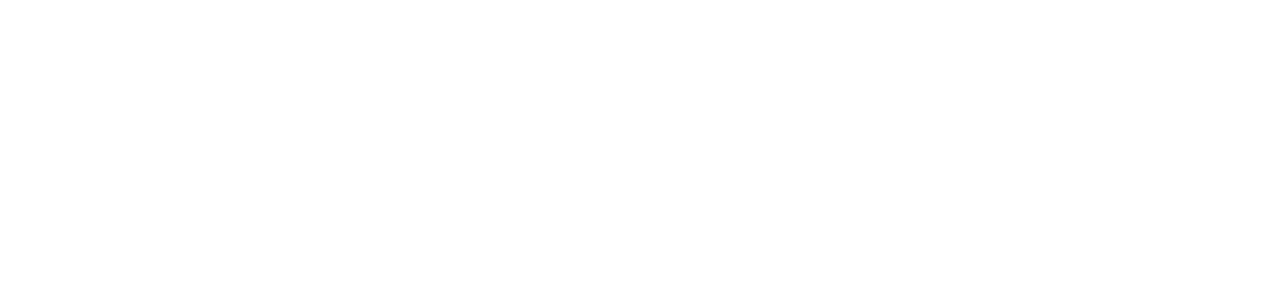
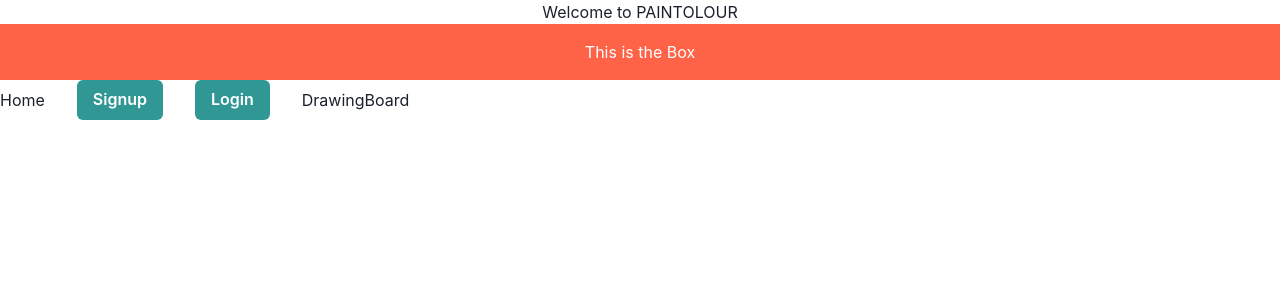
Before and after one commit to jhugray/colouring, a React (Create React App) app in the folder client/: page / in a window 1280 px wide. Shown: the top 300 px of the page. Built offline with nearby package versions, Linux system fonts and the light colour scheme.

Commit message:
Added Chakra, home landing page so route went somewhere first

```diff
--- a/client/package.json
+++ b/client/package.json
@@ -6,11 +6,15 @@
   "dependencies": {
     "@apollo/client": "^3.5.7",
     "@apollo/react-hooks": "^4.0.0",
+    "@chakra-ui/react": "^1.8.0",
+    "@emotion/react": "^11.7.1",
+    "@emotion/styled": "^11.6.0",
     "@testing-library/jest-dom": "^4.2.4",
     "@testing-library/react": "^9.3.2",
     "@testing-library/user-event": "^7.1.2",
     "apollo-server-express": "^2.15.0",
     "bootstrap": "^4.4.1",
+    "framer-motion": "^4.1.17",
     "graphql": "^16.2.0",
     "jwt-decode": "^2.2.0",
     "react": "^16.13.1",
--- a/client/src/App.js
+++ b/client/src/App.js
@@ -1,23 +1,27 @@
 import React from "react";
 import { BrowserRouter as Router, Route, Switch } from "react-router-dom";
 import "./App.css";
+import {ChakraProvider} from '@chakra-ui/react';
 
-
+import Home from "./pages/Home";
 import DrawingBoard from "./pages/DrawingBoard";
 
 function App() {
   return (
     <div className="App">
+      <ChakraProvider>
       {/* <ApolloProvider> */}
       <Router>
         <Switch>
           {/* <Route component={Login} />
               <Route component={Signup}/>
           */}
+          <Route exact path="/" component={Home} />
           <Route exact path="/drawingBoard" component={DrawingBoard} />
         </Switch>
       </Router>
       {/* </ApolloProvider> */}
+      </ChakraProvider>
     </div>
   );
 }
--- a/client/src/pages/DrawingBoard.js
+++ b/client/src/pages/DrawingBoard.js
@@ -20,6 +20,7 @@
     let newFillColours = fillColours.slice(0);
     newFillColours[i] = currentColour;
     setFillColours(newFillColours);
+    console.log(currentColour)
 
 }
 return(
--- /dev/null
+++ b/client/src/pages/Home.js
@@ -0,0 +1,30 @@
+import React from "react";
+import { Box, Stack } from "@chakra-ui/react";
+import { Button } from "@chakra-ui/react";
+import { Link } from "react-router-dom";
+const Home = () => {
+  return (
+    <div className="container">
+      <h1>Welcome to PAINTOLOUR</h1>
+      <Box bg="tomato" w="100%" p={4} color="white">
+        This is the Box
+      </Box>
+      <Stack spacing={8} direction="row" align="center">
+        <Link to="/">
+          Home
+        </Link>
+        <Button colorScheme="teal" size="md">
+          Signup
+        </Button>
+        <Button colorScheme="teal" size="md">
+          Login
+        </Button>
+        <Link to="/DrawingBoard">
+          DrawingBoard
+        </Link>
+      </Stack>
+    </div>
+  );
+};
+
+export default Home;
```
Also changed, not shown: 1 other file (tests, documents, lock files or other folders).
